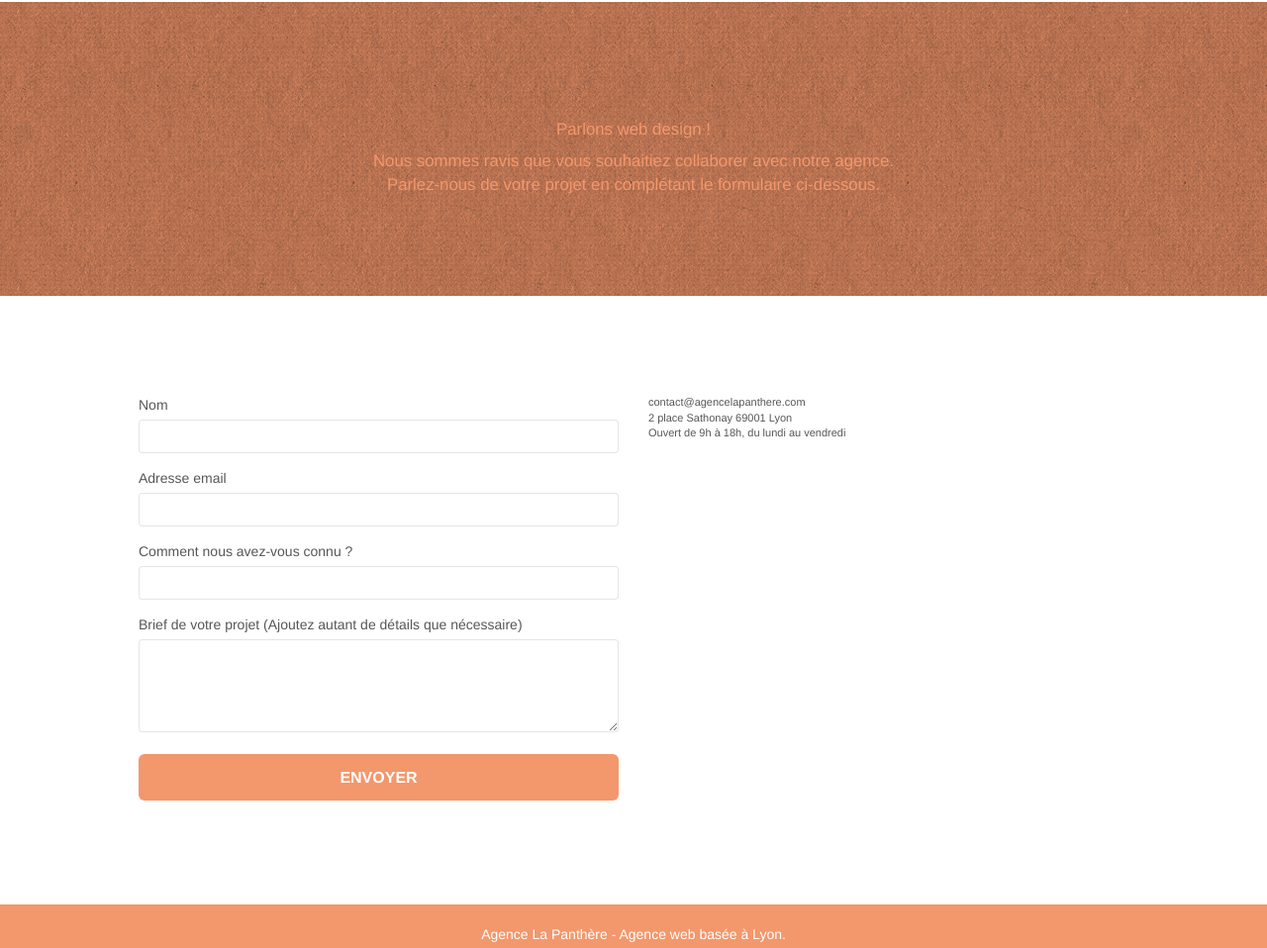
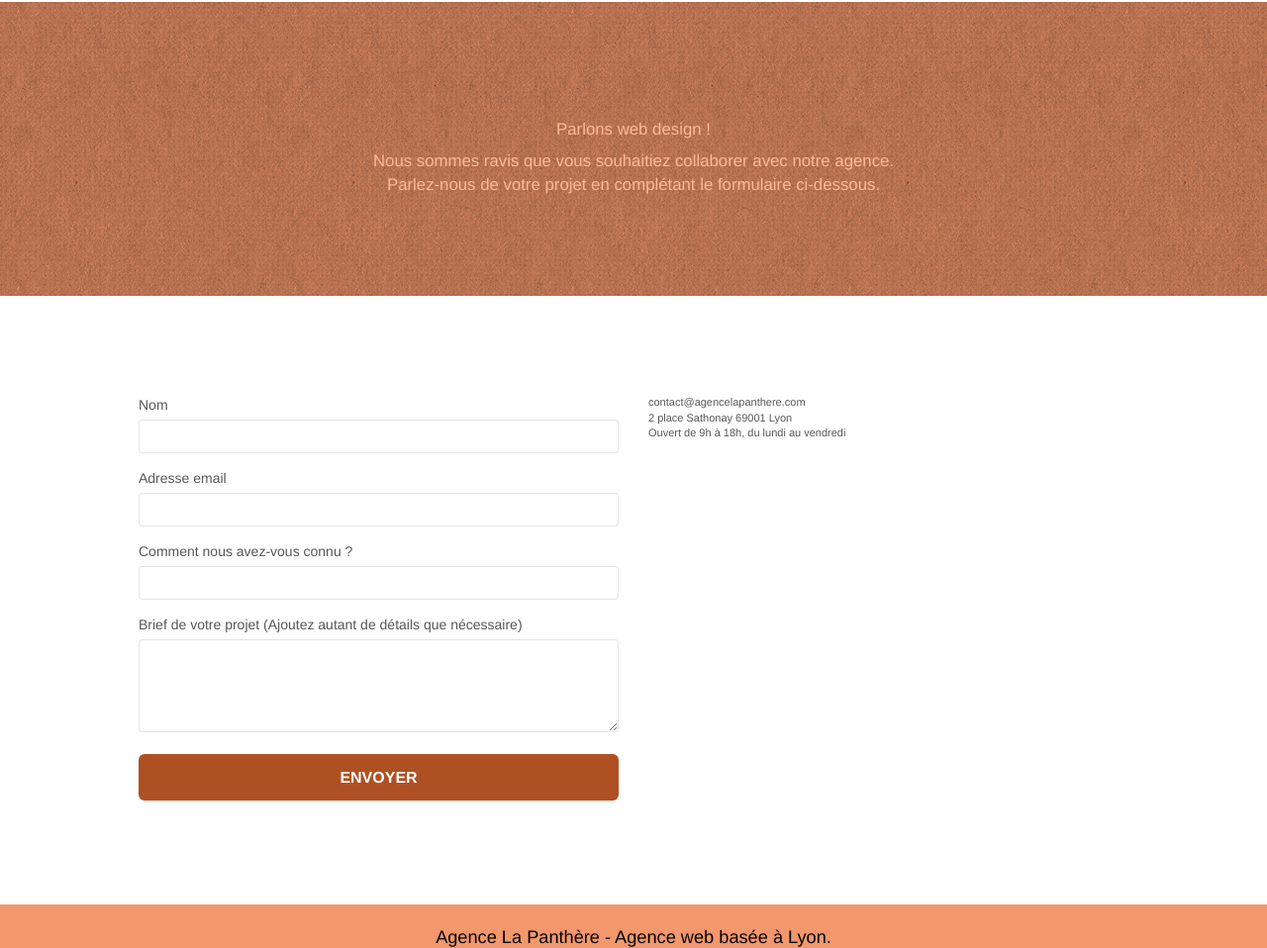
Before and after one commit to Aeltiel/La-Panthere, a plain HTML site: page page2.html in a window 1280 px wide. Shown: the part 90-1048 px from the top of the page at 99% size. Drawn offline with nearby package versions, Linux system fonts and the light colour scheme; files that its build step writes are made by us from their sources; a script that the page names is missing.

Commit message:
add contraste on index page

```diff
--- a/style.css
+++ b/style.css
@@ -117,7 +117,6 @@ a:hover {
 .d-bloc .navbar a,
 .d-bloc .navbar-brand,
 .d-bloc a .icon-sm,
-.d-bloc a .icon-md,
 .d-bloc a .icon-lg,
 .d-bloc a .icon-xl,
 .d-bloc h1 a,
@@ -600,8 +599,7 @@ h5,
 h6,
 p,
 label,
-.btn,
-a {
+.btn {
     font-family: "helvetica";
     font-weight: 400;
     color: #575757!important;
@@ -701,7 +699,8 @@ h4 {
 }
 
 .white {
-    color: #FFFFFF!important;
+    font-size: 1.3em;
+    color: black!important;
 }
 
 .portfolio-thumb {
@@ -741,11 +740,14 @@ h4 {
 
 .tc-white {
     font-size: 1.2em;
-    color: #F3976C!important;
+    color: #FFB997!important;
 }
 
+footer a{
+    color: black;
+}
 .btn-atomic-tangerine {
-    background: #F3976C;
+    background: #AF5023;
     color: #FFFFFF!important;
 }
 
```
